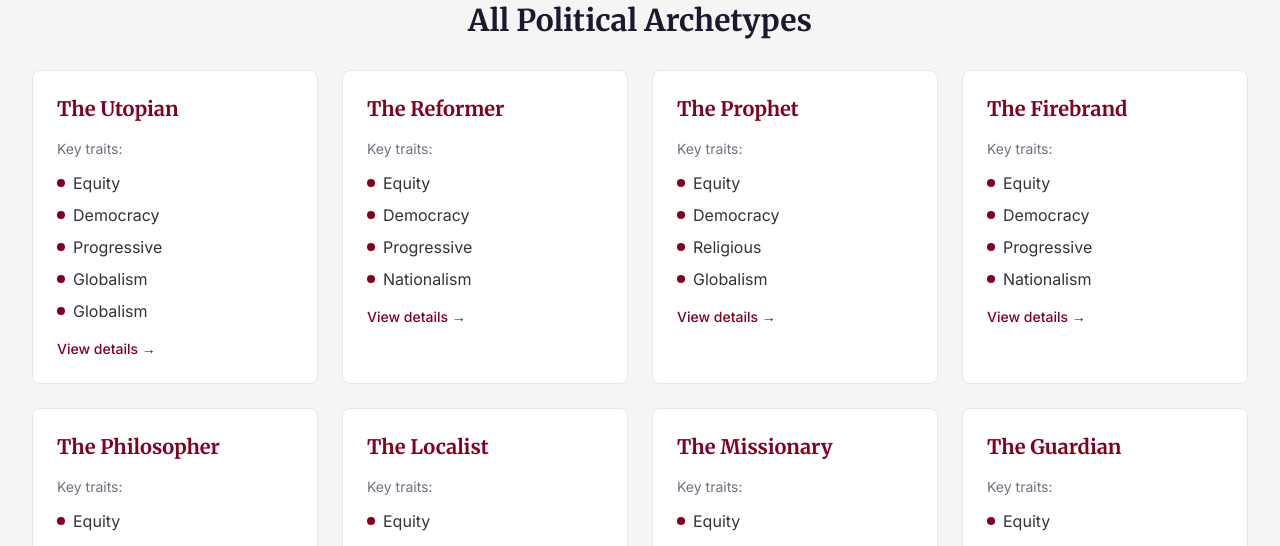
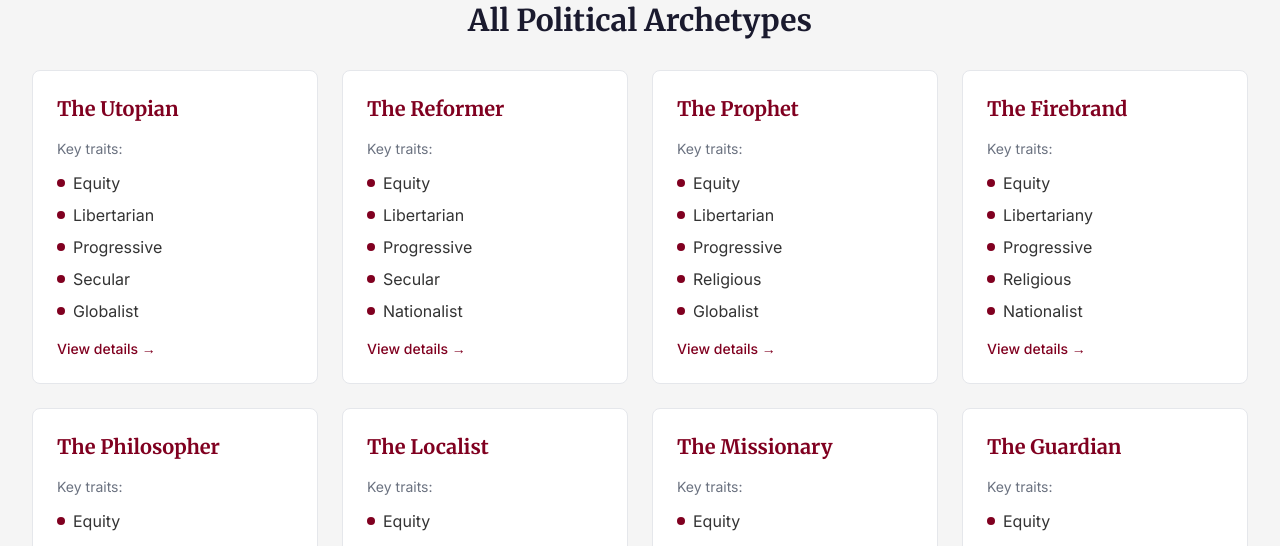
Before and after one commit to uzair-shakeel/philosiq, a Next.js app: page /archetypes in a window 1280 px wide. Shown: the part 254-800 px from the top of the page. Built offline with nearby package versions, Linux system fonts and the light colour scheme; no server answers.

Commit message:
pushed
Changes to the Key Traits sections

```diff
--- a/src/pages/archetypes.jsx
+++ b/src/pages/archetypes.jsx
@@ -8,194 +8,194 @@ export default function ArchetypePage() {
     {
       id: "utopian",
       name: "The Utopian",
-      traits: ["Equity", "Democracy", "Progressive", "Globalism", "Globalism"],
+      traits: ["Equity", "Libertarian", "Progressive", "Secular", "Globalist"],
       slug: "utopian",
     },
     {
       id: "reformer",
       name: "The Reformer",
-      traits: ["Equity", "Democracy", "Progressive", "Nationalism"],
+      traits: ["Equity", "Libertarian", "Progressive", "Secular", "Nationalist"],
       slug: "reformer",
     },
     {
       id: "prophet",
       name: "The Prophet",
-      traits: ["Equity", "Democracy", "Religious", "Globalism"],
+      traits: ["Equity", "Libertarian", "Progressive", "Religious", "Globalist"],
       slug: "prophet",
     },
     {
 
       id: "firebrand",
       name: "The Firebrand",
-      traits: ["Equity", "Democracy", "Progressive", "Nationalism"],
+      traits: ["Equity", "Libertariany", "Progressive", "Religious", "Nationalist"],
       slug: "firebrand",
     },
     {
       id: "philosopher",
       name: "The Philosopher",
-      traits: ["Equity", "Democracy", "Secular", "Globalism"],
+      traits: ["Equity", "Libertarian", "Conservative", "Secular", "Globalist"],
       slug: "philosopher",
     },
     {
       id: "localist",
       name: "The Localist",
-      traits: ["Equity", "Democracy", "Conservative", "Nationalism"],
+      traits: ["Equity", "Libertarian", "Conservative", "Secular", "Nationalist"],
       slug: "localist",
     },
     {
       id: "missionary",
       name: "The Missionary",
-      traits: ["Equity", "Democracy", "Religious", "Globalism"],
+      traits: ["Equity", "Libertarian", "Conservative", "Religious", "Globalist"],
       slug: "missionary",
     },
     {
       id: "guardian",
       name: "The Guardian",
-      traits: ["Equity", "Authority", "Conservative", "Nationalism"],
+      traits: ["Equity", "Libertarian", "Conservative", "Religious", "Nationalist"],
       slug: "guardian",
     },
     {
       id: "technocrat",
       name: "The Technocrat",
-      traits: ["Equity", "Authority", "Secular", "Globalism"],
+      traits: ["Equity", "Authoritarian", "Progressive", "Secular", "Globalist"],
       slug: "technocrat",
     },
     {
       id: "enforcer",
       name: "The Enforcer",
-      traits: ["Equity", "Authority", "Secular", "Nationalism"],
+      traits: ["Equity", "Authoritarian", "Progressive", "Secular", "Nationalist"],
       slug: "enforcer",
     },
     {
       id: "zealot",
       name: "The Zealot",
-      traits: ["Equity", "Authority", "Religious", "Nationalism"],
+      traits: ["Equity", "Authoritarian", "Progressive", "Religious", "Globalist"],
       slug: "zealot",
     },
     {
       id: "purist",
       name: "The Purist",
-      traits: ["Equity", "Authority", "Conservative", "Nationalism"],
+      traits: ["Equity", "Authoritarian", "Progressive", "Religious", "Nationalist"],
       slug: "purist",
     },
     {
       id: "commander",
       name: "The Commander",
-      traits: ["Markets", "Authority", "Secular", "Nationalism"],
+      traits: ["Equity", "Authoritarian", "Conservative", "Secular", "Globalist"],
       slug: "commander",
     },
     {
       id: "steward",
       name: "The Steward",
-      traits: ["Markets", "Democracy", "Conservative", "Nationalism"],
+      traits: ["Equity", "Authoritarian", "Conservative", "Secular", "Nationalist"],
       slug: "steward",
     },
     {
       id: "shepherd",
       name: "The Shepherd",
-      traits: ["Markets", "Democracy", "Religious", "Nationalism"],
+      traits: ["Equity", "Authoritarian", "Conservative", "Religious", "Globalist"],
       slug: "shepherd",
     },
     {
       id: "high-priest",
       name: "The High Priest",
-      traits: ["Markets", "Authority", "Religious", "Nationalism"],
+      traits: ["Equity", "Authoritarian", "Conservative", "Religious", "Nationalist"],
       slug: "high-priest",
     },
     {
       id: "futurist",
       name: "The Futurist",
-      traits: ["Markets", "Democracy", "Progressive", "Globalism"],
+      traits: ["Markets", "Libertarian", "Progressive", "Secular", "Globalist"],
       slug: "futurist",
     },
     {
       id: "maverick",
       name: "The Maverick",
-      traits: ["Markets", "Democracy", "Secular", "Nationalism"],
+      traits: ["Markets", "Libertarian", "Progressive", "Secular", "Nationalist"],
       slug: "maverick",
     },
     {
       id: "evangelist",
       name: "The Evangelist",
-      traits: ["Markets", "Democracy", "Religious", "Globalism"],
+      traits: ["Markets", "Libertarian", "Progressive", "Religious", "Globalist"],
       slug: "evangelist",
     },
     {
       id: "dissenter",
       name: "The Dissenter",
-      traits: ["Markets", "Democracy", "Secular", "Nationalism"],
+      traits: ["Markets", "Libertarian", "Progressive", "Religious", "Nationalist"],
       slug: "dissenter",
     },
     {
       id: "globalist",
       name: "The Globalist",
-      traits: ["Markets", "Democracy", "Secular", "Globalism"],
+      traits: ["Markets", "Libertarian", "Conservative", "Secular", "Globalist"],
       slug: "globalist",
     },
     {
       id: "patriot",
       name: "The Patriot",
-      traits: ["Markets", "Democracy", "Conservative", "Nationalism"],
+      traits: ["Markets", "Libertarian", "Conservative", "Secular", "Nationalist"],
       slug: "patriot",
     },
     {
       id: "industrialist",
       name: "The Industrialist",
-      traits: ["Markets", "Authority", "Secular", "Nationalism"],
+      traits: ["Markets", "Libertarian", "Conservative", "Religious", "Globalist"],
       slug: "industrialist",
     },
     {
       id: "traditionalist",
       name: "The Traditionalist",
-      traits: ["Markets", "Democracy", "Religious", "Nationalism"],
+      traits: ["Markets", "Libertarian", "Conservative", "Religious", "Nationalist"],
       slug: "traditionalist",
     },
     {
       id: "overlord",
       name: "The Overlord",
-      traits: ["Markets", "Authority", "Secular", "Nationalism"],
+      traits: ["Markets", "Authority", "Progressive", "Secular", "Globalist"],
       slug: "overlord",
     },
     {
       id: "corporatist",
       name: "The Corporatist",
-      traits: ["Markets", "Authority", "Secular", "Globalism"],
+      traits: ["Markets", "Authority", "Progressive", "Secular", "Nationalist"],
       slug: "corporatist",
     },
     {
       id: "moralizer",
       name: "The Moralizer",
-      traits: ["Markets", "Authority", "Religious", "Nationalism"],
+      traits: ["Markets", "Authority", "Progressive", "Religious", "Globalist"],
       slug: "moralizer",
     },
     {
       id: "builder",
       name: "The Builder",
-      traits: ["Markets", "Authority", "Progressive", "Nationalism"],
+      traits: ["Markets", "Authority", "Progressive", "Religious", "Nationalist"],
       slug: "builder",
     },
     {
       id: "executive",
       name: "The Executive",
-      traits: ["Markets", "Authority", "Secular", "Globalism"],
+      traits: ["Markets", "Authority", "Conservative", "Secular", "Globalist"],
       slug: "executive",
     },
     {
       id: "ironhand",
       name: "The Ironhand",
-      traits: ["Markets", "Authority", "Secular", "Nationalism"],
+      traits: ["Markets", "Authority", "Conservative", "Secular", "Nationalist"],
       slug: "ironhand",
     },
     {
       id: "traditionalist",
       name: "The Traditionalist",
-      traits: ["Markets", "Authority", "Religious", "Nationalism"],
+      traits: ["Markets", "Authority", "Conservative", "Religious", "Globalist"],
       slug: "traditionalist",
     },
     {
       id: "crusader",
       name: "The Crusader",
-      traits: ["Markets", "Authority", "Religious", "Nationalism"],
+      traits: ["Markets", "Authority", "Conservative", "Religious", "Nationalist"],
       slug: "crusader",
     },
   ];
```
